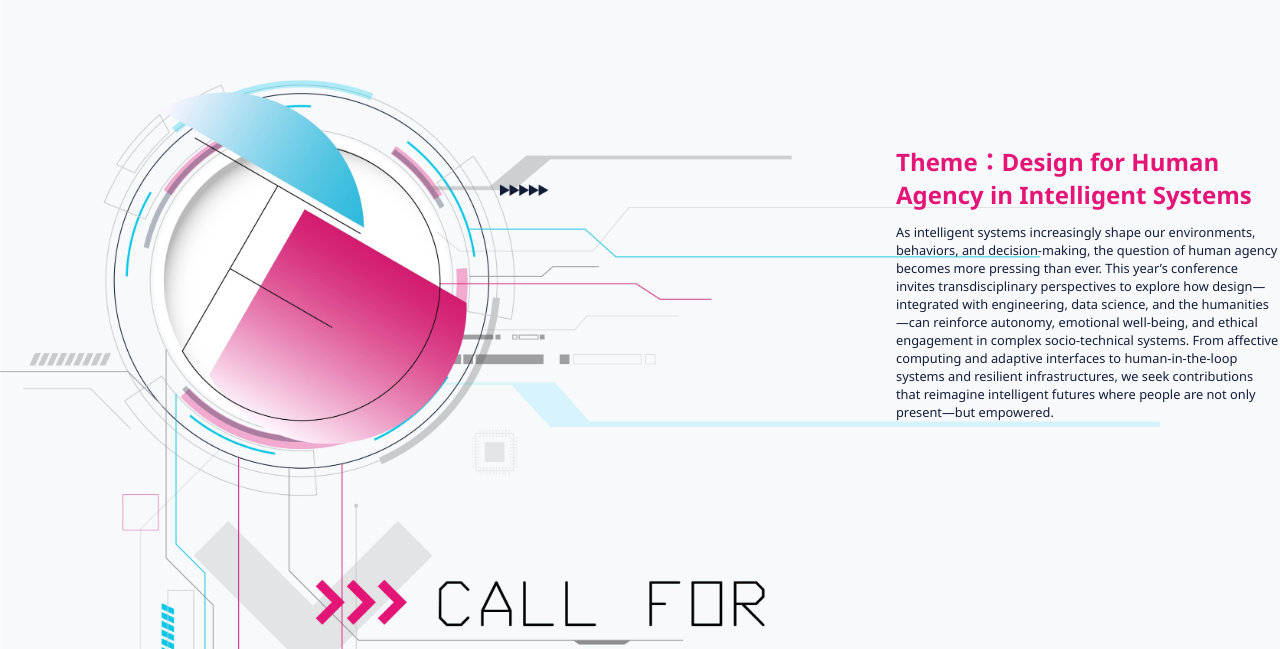
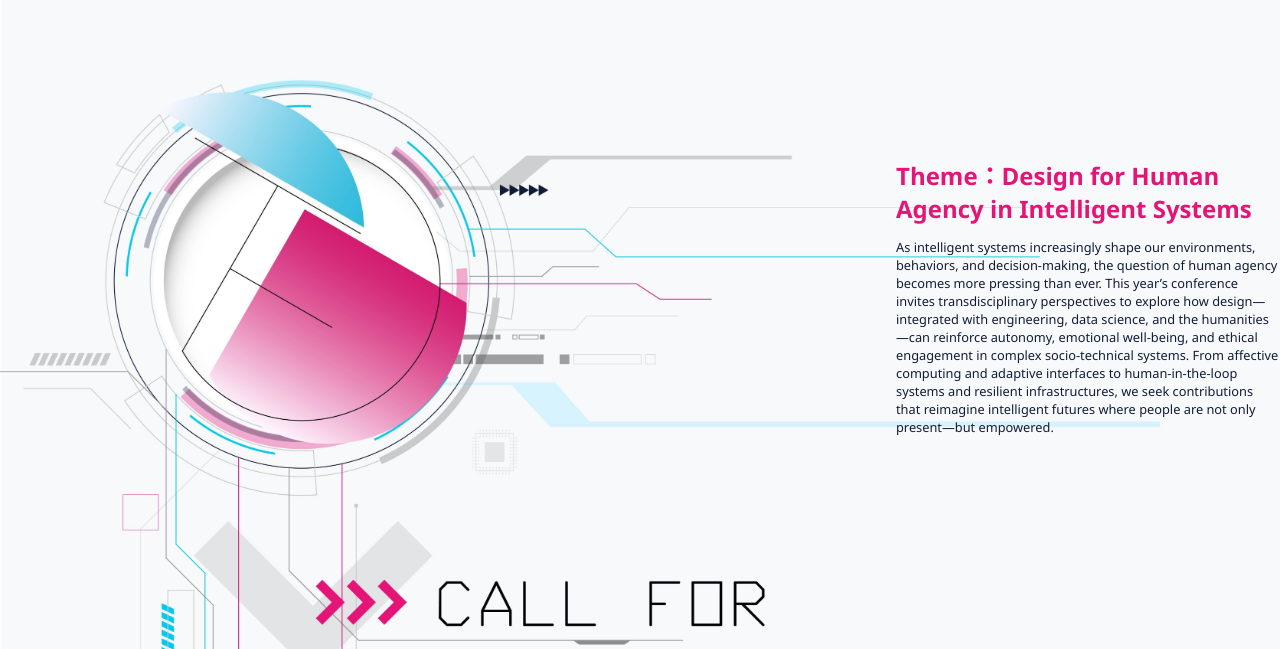
Before and after one commit to TE2026/website, a plain HTML site: page index.html in a window 1280 px wide. Shown: the part 552-1201 px from the top of the page. Drawn offline with Linux system fonts and the light colour scheme.

Commit message:
Update index.html

```diff
--- a/index.html
+++ b/index.html
@@ -91,7 +91,7 @@
 
     .theme-block {
       position: absolute;
-      top: 10%;
+      top: 11%;
       left: 70%;s
       transform: translateX(-50%);
       text-align: left;
```
